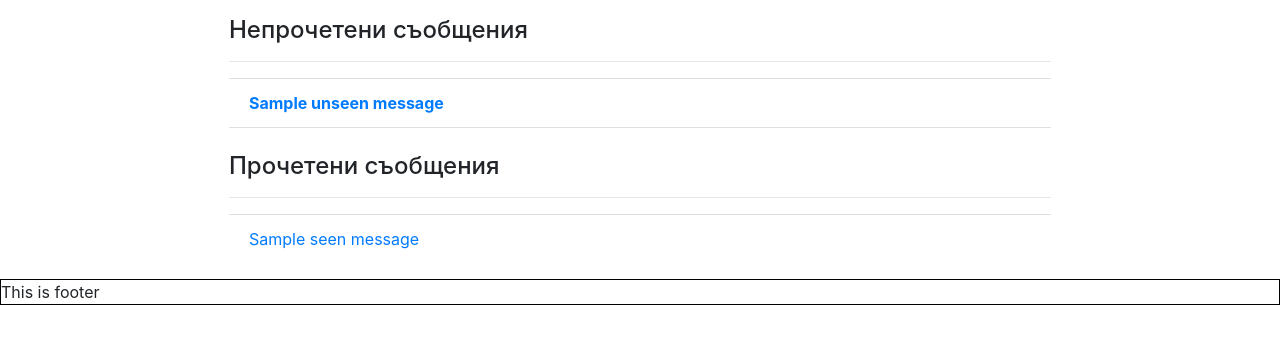
After one commit to svetoslav0/AutoMobile, a PHP site: template admin/views/messages.view.php in a window 1280 px wide. The commit adds this page. Shown: the top 344 px of the page. Run offline with PHP 8.4, Linux system fonts and the light colour scheme; the template is opened without the code that fills it: most values are stand-ins (such as "Sample title", 1, 10 or a date in 2020); some libraries are stand-ins or nearby versions.

Commit message:
Created message system

```diff
--- a/admin/views/header.logged.view.php
+++ b/admin/views/header.logged.view.php
@@ -28,8 +28,15 @@ if (isset($_SESSION['id'])) : ?>
       <li class="nav-item">
         <a class="nav-link" href="../add-car.php">Добави нова обява!</a>
       </li>
+        <?php $unseenMessages = Repository::getRowsCountWithCondition($db, 'admin_messages', 'isSeen', '0'); ?>
       <li class="nav-item">
-        <a class="nav-link" href="#">Pricing</a>
+        <a class="nav-link" href="/admin/messages.php">
+            <?php if($unseenMessages != 0) : ?>
+                <strong>Съобщения(<?= $unseenMessages ?>)</strong>
+            <?php else : ?>
+                Съобщения(0)
+            <?php endif; ?>
+        </a>
       </li>
     </ul>
     <span class="navbar-text">
--- /dev/null
+++ b/admin/views/messages.view.php
@@ -0,0 +1,30 @@
+<div class="modal-body row">
+    <div class="col-md-2"></div>
+    <div class="col-md-8">
+        <h4>Непрочетени съобщения</h4>
+        <hr>
+        <ul class="list-group list-group-flush">
+            <?php foreach ($unseenMessages as $message) : ?>
+                <li class="list-group-item">
+                    <strong>
+                        <a href="/admin/view_message.php?mess_id=<?= $message->id ?>">
+                            <?= $message->title ?>
+                        </a>
+                    </strong>
+                </li>
+            <?php endforeach; ?>
+        </ul>
+        <br>
+        <h4>Прочетени съобщения</h4>
+        <hr>
+        <ul class="list-group list-group-flush">
+            <?php foreach ($seenMessages as $message) : ?>
+                <li class="list-group-item">
+                    <a href="/admin/view_message.php?mess_id=<?= $message->id ?>">
+                        <?= $message->title ?>
+                    </a>
+                </li>
+            <?php endforeach; ?>
+        </ul>
+    </div>
+</div>
--- a/views/header.logged.view.php
+++ b/views/header.logged.view.php
@@ -9,6 +9,7 @@
 <?php
     include_once ($_SERVER['DOCUMENT_ROOT'] . '\db_connect.php');
     spl_autoload_register();
+    date_default_timezone_set('Europe/Sofia');
 if (isset($_SESSION['id'])) : ?>
 
 
@@ -29,7 +30,7 @@ if (isset($_SESSION['id'])) : ?>
         <a class="nav-link" href="../add-car.php">Добави нова обява!</a>
       </li>
       <li class="nav-item">
-        <a class="nav-link" href="#">Pricing</a>
+        <a class="nav-link" href="../report-us.php">Контакт с нас / Докладвай за нередност</a>
       </li>
     </ul>
     <span class="navbar-text">
```
Also changed, not shown: Repository.php (+7 -0 lines), admin/messages.php (added, +15 -0 lines), admin/view_message.php (added, +22 -0 lines), admin/views/view_message.view.php (added, +26 -0 lines), report-us.php (added, +19 -0 lines), views/report-us.view.php (added, +13 -0 lines).
